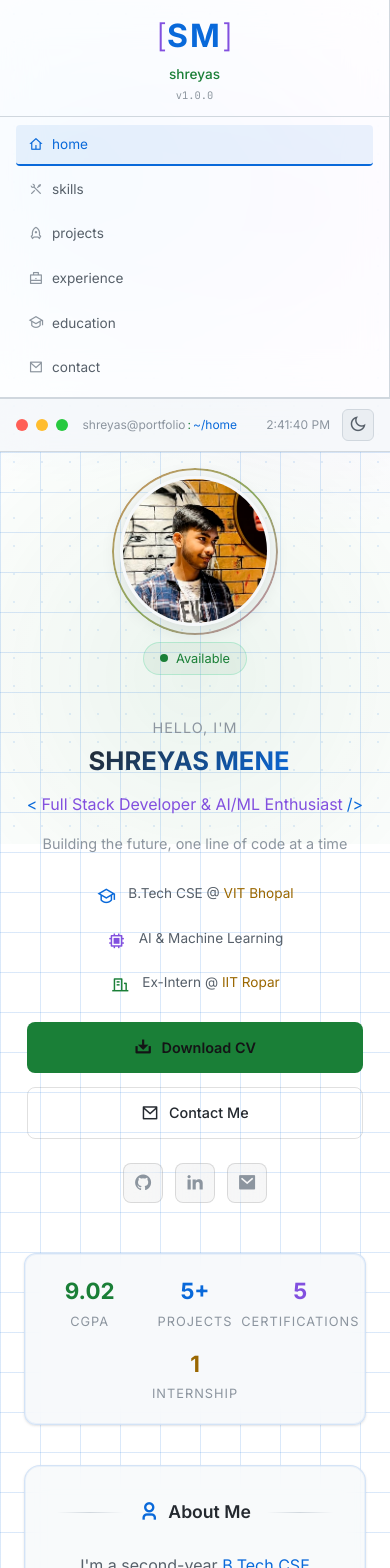
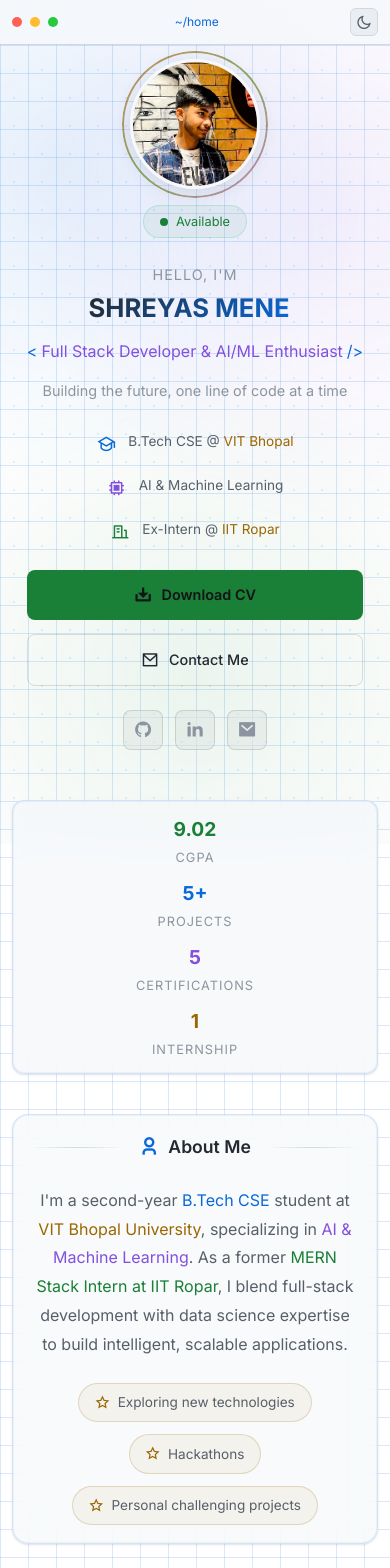
Before and after one commit to shreyasmene06/portfolio, a React (Vite) app: page / in a window 390 px wide. Shown: the top 1568 px of the page. Built offline with nearby package versions, Linux system fonts and the light colour scheme.

Commit message:
Responsive for mobile

```diff
--- a/src/App.css
+++ b/src/App.css
@@ -37,6 +37,16 @@
   z-index: 1;
 }
 
+@supports (height: 100dvh) {
+  .app-container {
+    min-height: 100dvh;
+  }
+
+  .main-layout {
+    height: calc(100dvh - 28px);
+  }
+}
+
 .content-area {
   flex: 1;
   display: flex;
@@ -100,6 +110,7 @@
   display: flex;
   gap: 2px;
   align-items: center;
+  min-width: 0;
 }
 
 .window-time {
@@ -146,6 +157,7 @@
   overflow-y: auto;
   padding: 24px;
   position: relative;
+  -webkit-overflow-scrolling: touch;
 }
 
 /* Section Styles */
@@ -833,8 +845,45 @@
 }
 
 @media (max-width: 600px) {
+  .window-header {
+    padding: 8px 12px;
+  }
+
+  .window-title {
+    font-size: 0.8rem;
+  }
+
+  .window-actions {
+    gap: 8px;
+  }
+
+  .theme-toggle {
+    width: 28px;
+    height: 28px;
+    font-size: 1rem;
+  }
+
+  .hero-container {
+    gap: 24px;
+  }
+
   .hero-title {
     font-size: 1rem;
+    white-space: normal;
+    text-align: center;
+  }
+
+  .stats-bar {
+    flex-direction: column;
+    align-items: stretch;
+  }
+
+  .about-header-home {
+    flex-wrap: wrap;
+    justify-content: center;
+  }
+
+  .about-title-home {
     white-space: normal;
     text-align: center;
   }
@@ -1691,6 +1740,26 @@
 
 /* Responsive */
 @media (max-width: 900px) {
+  .content-wrapper {
+    padding: 20px;
+  }
+
+  .section {
+    padding-bottom: 32px;
+  }
+
+  .section-header {
+    margin-bottom: 28px;
+  }
+
+  .panel-header {
+    padding: 12px 16px;
+  }
+
+  .panel-content {
+    padding: 16px;
+  }
+
   .hero-container {
     flex-direction: column;
     gap: 40px;
@@ -1741,11 +1810,35 @@
 
   .content-area {
     border-left: none;
-    border-top: 1px solid var(--border-color);
+    border-top: none;
+  }
+
+  .content-wrapper {
+    padding: 18px 16px 20px;
+    scroll-snap-type: y mandatory;
+    scroll-padding-top: 12px;
+  }
+
+  .scroll-section {
+    scroll-snap-align: start;
+    scroll-snap-stop: always;
+    scroll-margin-top: 12px;
+  }
+
+  .section {
+    padding-bottom: 28px;
+  }
+
+  .section-header {
+    font-size: 1rem;
   }
 
   .window-title {
     font-size: 0.75rem;
+  }
+
+  .home-section {
+    min-height: auto;
   }
 
   .hero-name-clean {
@@ -1755,6 +1848,10 @@
   .hero-role {
     font-size: 1rem;
     flex-wrap: wrap;
+  }
+
+  .hero-description {
+    font-size: 0.95rem;
   }
 
   .hero-actions {
@@ -1768,6 +1865,10 @@
     width: 100%;
   }
 
+  .hero-socials {
+    flex-wrap: wrap;
+  }
+
   .stats-bar {
     flex-wrap: wrap;
     gap: 16px;
@@ -1787,17 +1888,113 @@
     height: 150px;
   }
 
+  .status-box {
+    min-width: 0;
+    width: 100%;
+  }
+
+  .home-about {
+    padding: 24px;
+  }
+
+  .about-grid,
+  .skills-grid,
+  .projects-grid,
+  .contact-content,
+  .course-grid {
+    grid-template-columns: 1fr;
+  }
+
+  .project-actions {
+    flex-wrap: wrap;
+  }
+
+  .timeline-item {
+    flex-direction: column;
+    gap: 16px;
+  }
+
+  .timeline-marker {
+    flex-direction: row;
+    gap: 12px;
+    align-items: center;
+  }
+
+  .marker-line {
+    width: 100%;
+    height: 2px;
+    min-height: 0;
+  }
+
+  .exp-title-row {
+    flex-direction: column;
+    align-items: flex-start;
+    gap: 6px;
+  }
+
+  .edu-header {
+    flex-direction: column;
+    gap: 12px;
+  }
+
+  .edu-icon {
+    font-size: 2.2rem;
+  }
+
+  .edu-stats {
+    flex-direction: column;
+    align-items: flex-start;
+    gap: 16px;
+  }
+
+  .profile-actions {
+    flex-direction: column;
+    width: 100%;
+  }
+
+  .resume-btn {
+    width: 100%;
+    justify-content: center;
+  }
+
+  .cta-buttons {
+    flex-direction: column;
+    align-items: stretch;
+  }
+
+  .cta-btn {
+    justify-content: center;
+    width: 100%;
+  }
+
   .stats-grid {
     grid-template-columns: repeat(2, 1fr);
   }
-
-  .edu-stats {
-    flex-wrap: wrap;
-    gap: 20px;
-  }
 }
 
 @media (max-width: 480px) {
+  .hero-container {
+    gap: 24px;
+  }
+
+  .content-wrapper {
+    padding: 14px 12px 18px;
+  }
+
+  .window-controls .control {
+    width: 10px;
+    height: 10px;
+  }
+
+  .window-title .text-muted,
+  .window-title .text-green {
+    display: none;
+  }
+
+  .window-time {
+    display: none;
+  }
+
   .hero-name-clean {
     font-size: 1.6rem;
   }
@@ -1817,6 +2014,35 @@
   .nav-pill {
     padding: 8px 16px;
     font-size: 0.8rem;
+  }
+
+  .stats-bar {
+    flex-direction: column;
+    align-items: stretch;
+    padding: 14px 16px;
+    gap: 12px;
+  }
+
+  .stat-number {
+    font-size: 1.2rem;
+  }
+
+  .photo-frame-clean {
+    width: 130px;
+    height: 130px;
+  }
+
+  .home-about {
+    padding: 18px;
+  }
+
+  .project-actions {
+    flex-direction: column;
+    align-items: stretch;
+  }
+
+  .action-btn {
+    text-align: center;
   }
 }
 
--- a/src/App.jsx
+++ b/src/App.jsx
@@ -1,4 +1,4 @@
-import { useState, useEffect } from 'react';
+import { useState, useEffect, useRef } from 'react';
 import Sidebar from './components/Sidebar';
 import StatusBar from './components/StatusBar';
 import GlowingEffect from './components/GlowingEffect';
@@ -108,6 +108,11 @@ function App() {
   const [activeSection, setActiveSection] = useState('home');
   const [isBooting, setIsBooting] = useState(true);
   const [currentTime, setCurrentTime] = useState(new Date());
+  const [isMobile, setIsMobile] = useState(() => {
+    if (typeof window === 'undefined') return false;
+    return window.matchMedia('(max-width: 768px)').matches;
+  });
+  const contentRef = useRef(null);
   const [theme, setTheme] = useState(() => {
     const saved = localStorage.getItem('portfolio-theme');
     if (saved) return saved;
@@ -119,7 +124,32 @@ function App() {
     localStorage.setItem('portfolio-theme', theme);
   }, [theme]);
 
+  useEffect(() => {
+    if (typeof window === 'undefined') return;
+    const mediaQuery = window.matchMedia('(max-width: 768px)');
+    const handleChange = () => setIsMobile(mediaQuery.matches);
+    handleChange();
+    if (mediaQuery.addEventListener) {
+      mediaQuery.addEventListener('change', handleChange);
+      return () => mediaQuery.removeEventListener('change', handleChange);
+    }
+    mediaQuery.addListener(handleChange);
+    return () => mediaQuery.removeListener(handleChange);
+  }, []);
+
   const toggleTheme = () => setTheme(prev => prev === 'dark' ? 'light' : 'dark');
+
+  const handleNavigate = (sectionId) => {
+    if (isMobile) {
+      const target = document.getElementById(`section-${sectionId}`);
+      if (target) {
+        target.scrollIntoView({ behavior: 'smooth', block: 'start' });
+      }
+      setActiveSection(sectionId);
+      return;
+    }
+    setActiveSection(sectionId);
+  };
 
   useEffect(() => {
     const bootTimer = setTimeout(() => setIsBooting(false), 3600);
@@ -131,9 +161,42 @@ function App() {
     return () => clearInterval(timer);
   }, []);
 
+  useEffect(() => {
+    if (!isMobile) return;
+    const container = contentRef.current;
+    if (!container) return;
+    const sections = Array.from(container.querySelectorAll('[data-section]'));
+    if (sections.length === 0) return;
+
+    const observer = new IntersectionObserver(
+      (entries) => {
+        entries.forEach((entry) => {
+          if (entry.isIntersecting) {
+            const id = entry.target.getAttribute('data-section');
+            if (id) setActiveSection(id);
+          }
+        });
+      },
+      { root: container, threshold: 0.2 }
+    );
+
+    sections.forEach((section) => observer.observe(section));
+    return () => observer.disconnect();
+  }, [isMobile]);
+
   if (isBooting) {
     return <BootScreen />;
   }
+
+  const sections = [
+    { id: 'home', element: <HomeSection profile={PROFILE} onNavigate={handleNavigate} /> },
+    { id: 'about', element: <AboutSection profile={PROFILE} /> },
+    { id: 'skills', element: <SkillsSection profile={PROFILE} /> },
+    { id: 'projects', element: <ProjectsSection profile={PROFILE} /> },
+    { id: 'experience', element: <ExperienceSection profile={PROFILE} /> },
+    { id: 'education', element: <EducationSection profile={PROFILE} /> },
+    { id: 'contact', element: <ContactSection profile={PROFILE} /> },
+  ];
 
   return (
     <div className="app-container">
@@ -144,7 +207,7 @@ function App() {
       <div className="main-layout">
         <Sidebar
           activeSection={activeSection}
-          onSectionChange={setActiveSection}
+          onSectionChange={handleNavigate}
           profile={PROFILE}
         />
 
@@ -169,14 +232,19 @@ function App() {
             </div>
           </div>
 
-          <div className="content-wrapper">
-            {activeSection === 'home' && <HomeSection profile={PROFILE} onNavigate={setActiveSection} />}
-            {activeSection === 'about' && <AboutSection profile={PROFILE} />}
-            {activeSection === 'skills' && <SkillsSection profile={PROFILE} />}
-            {activeSection === 'projects' && <ProjectsSection profile={PROFILE} />}
-            {activeSection === 'experience' && <ExperienceSection profile={PROFILE} />}
-            {activeSection === 'education' && <EducationSection profile={PROFILE} />}
-            {activeSection === 'contact' && <ContactSection profile={PROFILE} />}
+          <div className="content-wrapper" ref={contentRef}>
+            {isMobile
+              ? sections.map((section) => (
+                  <section
+                    key={section.id}
+                    id={`section-${section.id}`}
+                    data-section={section.id}
+                    className="scroll-section"
+                  >
+                    {section.element}
+                  </section>
+                ))
+              : sections.find((section) => section.id === activeSection)?.element}
           </div>
         </main>
       </div>
--- a/src/components/Sidebar.css
+++ b/src/components/Sidebar.css
@@ -191,6 +191,7 @@
     height: auto;
     border-right: none;
     border-bottom: 1px solid var(--border-color);
+    display: none;
   }
 
   .sidebar-header {
@@ -209,9 +210,9 @@
   }
 
   .nav-section {
-    display: flex;
-    flex-wrap: wrap;
-    gap: 4px;
+    display: grid;
+    grid-template-columns: repeat(auto-fit, minmax(120px, 1fr));
+    gap: 6px;
   }
 
   .nav-section-title {
@@ -219,8 +220,7 @@
   }
 
   .nav-item {
-    flex: 0 0 auto;
-    padding: 8px 12px;
+    padding: 8px 10px;
     border-radius: 4px;
     border-left: none;
     border-bottom: 2px solid transparent;
@@ -242,6 +242,39 @@
   .sidebar-stats,
   .sidebar-footer {
     display: none;
+  }
+}
+
+@media (max-width: 480px) {
+  .sidebar-header {
+    padding: 10px;
+  }
+
+  .logo {
+    font-size: 1.6rem;
+  }
+
+  .logo-name {
+    font-size: 0.75rem;
+  }
+
+  .nav-item {
+    padding: 6px 8px;
+    font-size: 0.78rem;
+    gap: 6px;
+  }
+
+  .nav-section {
+    grid-template-columns: repeat(auto-fit, minmax(90px, 1fr));
+    gap: 4px;
+  }
+
+  .nav-label {
+    display: none;
+  }
+
+  .nav-icon {
+    font-size: 1rem;
   }
 }
 
--- a/src/components/Sidebar.jsx
+++ b/src/components/Sidebar.jsx
@@ -41,6 +41,8 @@ function Sidebar({ activeSection, onSectionChange, profile }) {
               key={item.id}
               className={`nav-item ${activeSection === item.id ? 'active' : ''}`}
               onClick={() => onSectionChange(item.id)}
+              aria-label={item.label}
+              title={item.label}
             >
               <span className="nav-indicator">{activeSection === item.id ? '▸' : ' '}</span>
               <span className={`nav-icon ${activeSection === item.id ? 'text-cyan' : 'text-muted'}`}><i className={item.icon}></i></span>
--- a/src/components/StatusBar.css
+++ b/src/components/StatusBar.css
@@ -73,6 +73,23 @@
   }
 }
 
+@media (max-width: 480px) {
+  .status-bar {
+    padding: 0 10px;
+    font-size: 0.7rem;
+  }
+
+  .status-left,
+  .status-right {
+    gap: 6px;
+  }
+
+  .mode-indicator {
+    padding: 2px 6px;
+    font-size: 0.6rem;
+  }
+}
+
 /* ═══════════════════════════════════════════════════════════════ */
 /* LIGHT THEME OVERRIDES – StatusBar                              */
 /* ═══════════════════════════════════════════════════════════════ */
--- a/src/index.css
+++ b/src/index.css
@@ -87,6 +87,7 @@
 html {
   font-size: 16px;
   scroll-behavior: smooth;
+  -webkit-text-size-adjust: 100%;
 }
 
 body {
@@ -96,6 +97,14 @@ body {
   min-height: 100vh;
   overflow-x: hidden;
   line-height: 1.5;
+}
+
+img,
+svg,
+video,
+canvas {
+  max-width: 100%;
+  height: auto;
 }
 
 /* Scrollbar styling */
@@ -317,6 +326,34 @@ body {
   opacity: 0;
 }
 
+@media (max-width: 768px) {
+  .content-wrapper {
+    background-size: 32px 32px;
+  }
+
+  [data-theme="light"] .content-wrapper {
+    background-size: 32px 32px;
+  }
+
+  .noise-overlay {
+    opacity: 0.025;
+  }
+}
+
+@media (max-width: 480px) {
+  .content-wrapper {
+    background-size: 28px 28px;
+  }
+
+  [data-theme="light"] .content-wrapper {
+    background-size: 28px 28px;
+  }
+
+  .noise-overlay {
+    opacity: 0.02;
+  }
+}
+
 /* ═══════════════════════════════════════════════════════════════ */
 /* FLOATING ORBS (Dark mode only)                                  */
 /* ═══════════════════════════════════════════════════════════════ */
```
Also changed, not shown: src/components/Terminal.css (+25 -0 lines).
